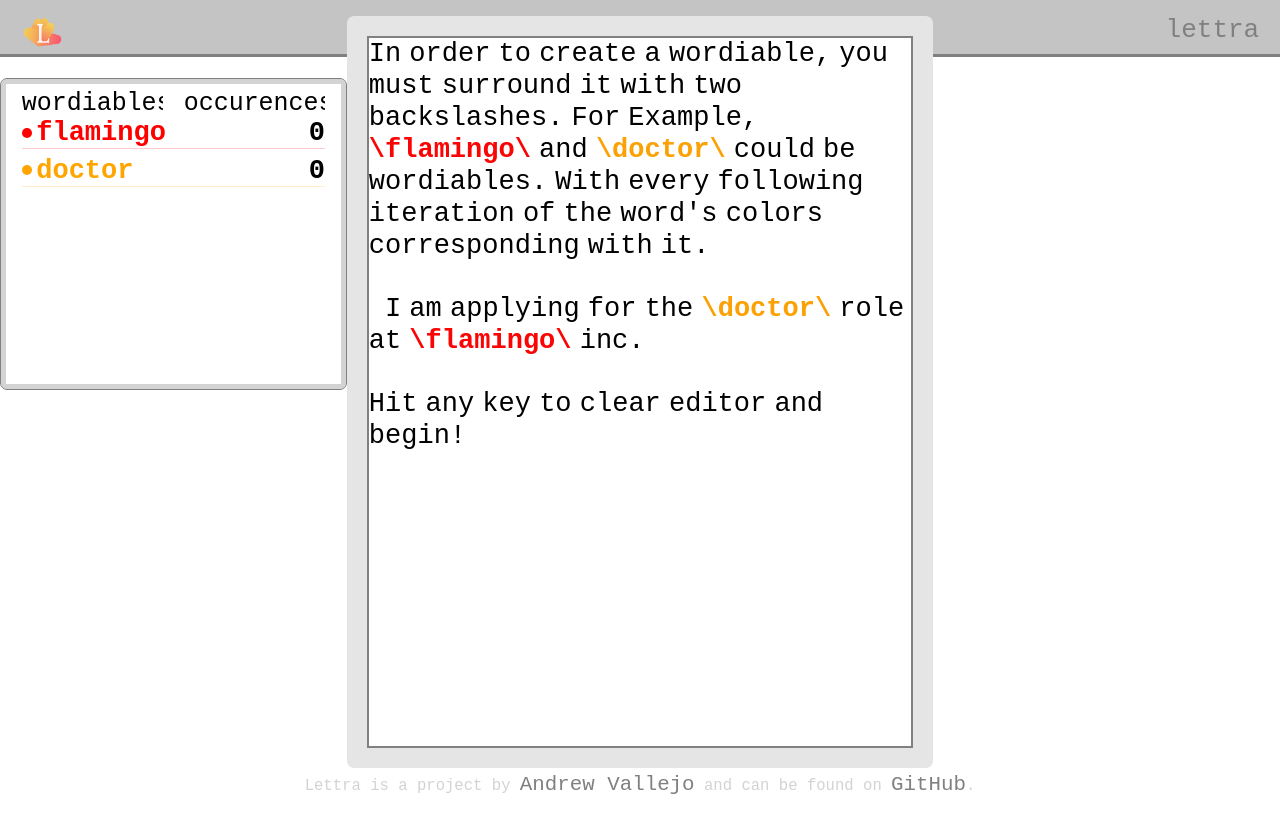
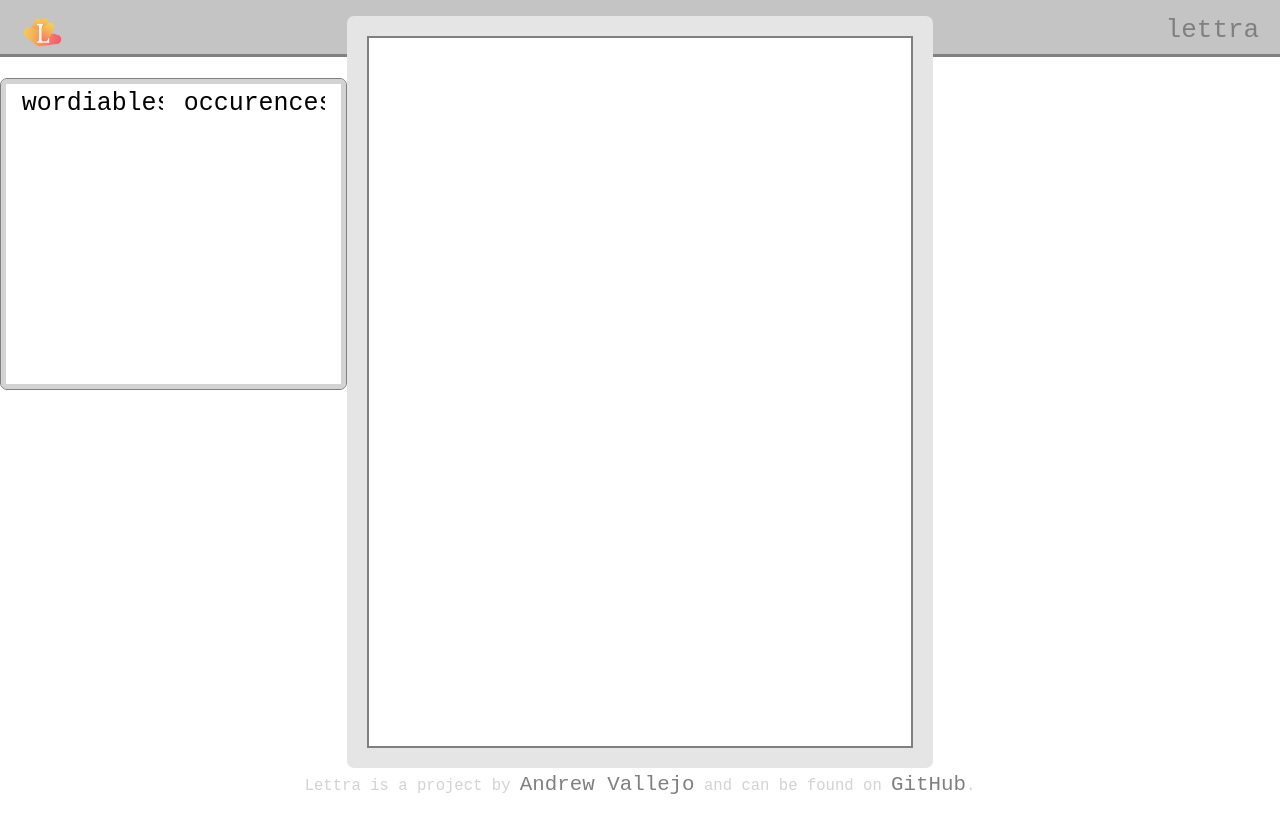
Before and after one commit to andrewvallejo/lettra, a SvelteKit app: page / in a window 1280 px wide. Built offline with nearby package versions, Linux system fonts and the light colour scheme.

Commit message:
Refactor stores

```diff
--- a/src/stores/text.ts
+++ b/src/stores/text.ts
@@ -1,11 +1,9 @@
 import { writable, derived } from 'svelte/store';
-import type { Writable, Derived } from 'svelte/store';
+import type { Writable, Readable } from 'svelte/store';
 import { replaceNewlines } from '$lib/editor';
 
 export const text: Writable<string> = writable('');
 
-export const cleanText: Derived<string> = derived(text, ($text) => {
-	if ($text) {
-		return replaceNewlines($text);
-	}
+export const cleanText: Readable<string[]> = derived(text, ($text) => {
+	return replaceNewlines($text);
 });
--- a/src/stores/wordiables.ts
+++ b/src/stores/wordiables.ts
@@ -1,9 +1,7 @@
 import { writable } from 'svelte/store';
 import type { Wordiables, Word } from '$types';
 
-const store: Wordiables = {
-	wordiables: []
-};
+const store: Wordiables = [];
 
 const wordiableStore = () => {
 	const { subscribe, set, update } = writable(store);
--- a/src/stores/words.ts
+++ b/src/stores/words.ts
@@ -1,9 +1,7 @@
 import { writable, derived } from 'svelte/store';
 import type { Words, Word } from '$types';
 
-const store: Words = {
-	words: []
-};
+const store: Words = [];
 
 const wordStore = () => {
 	const { subscribe, set, update } = writable(store);
@@ -12,13 +10,22 @@
 		subscribe,
 		set,
 		update,
-		setParsedText: (words: Word[]) => update((word) => ({ ...word, words }))
+		setWords(words: Word[]) {
+			set(words);
+		},
+		countOccurrences(word: string) {
+			update((words: Words) => {
+				const wordIndex = words.findIndex((w) => w.string === word);
+				words[wordIndex].occurrences++;
+				return words;
+			});
+		}
 	};
 };
 
 export const words = wordStore();
 
 export const wordiableDraft = derived(words, ($words) => {
-	const preWords = $words.words.filter((word) => word.isWordiable).map((word) => word.string);
-	return [...new Set(preWords)];
+	const wordiables = $words.filter((word) => word.isWordiable).map((word) => word.string);
+	return [...new Set(wordiables)];
 });
```
